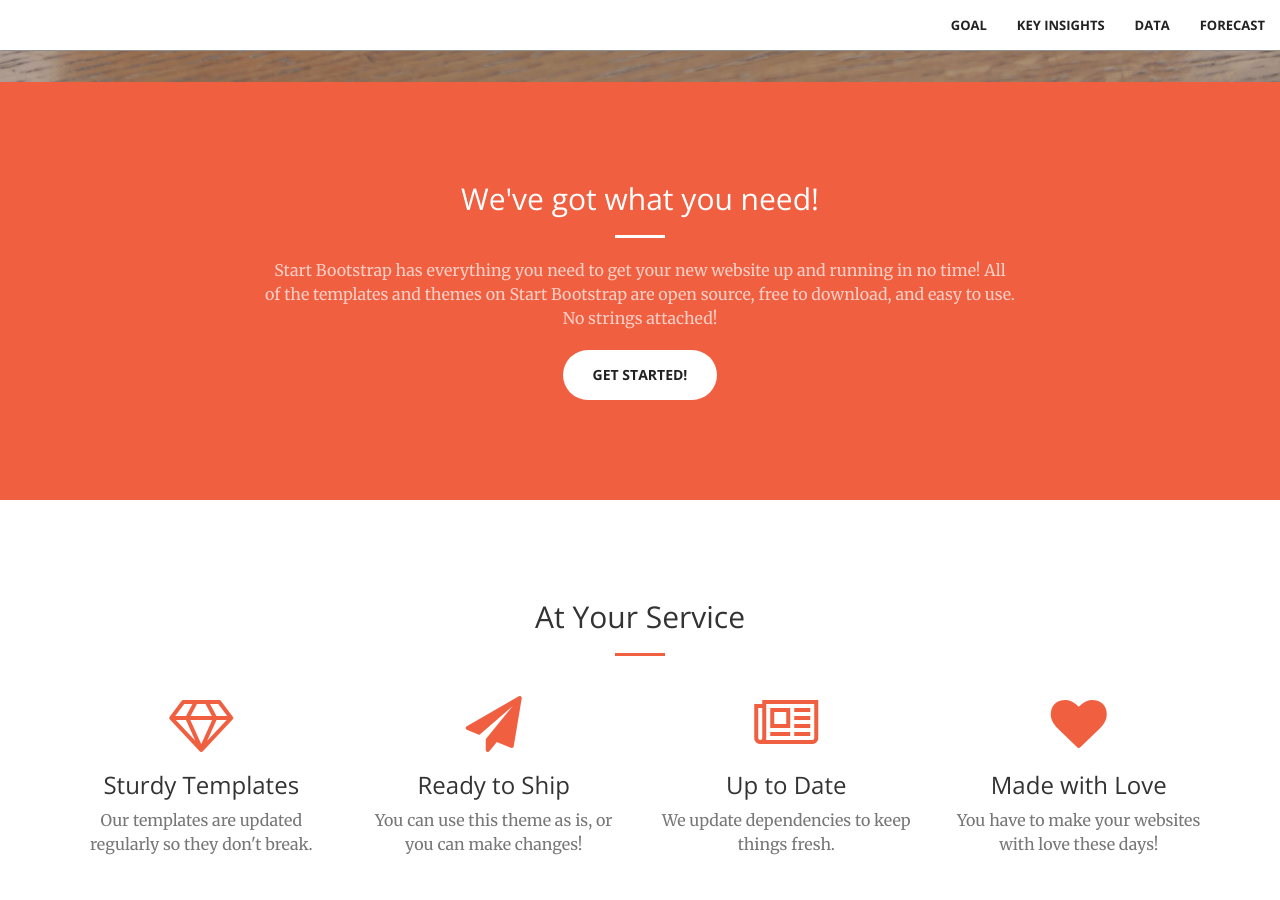
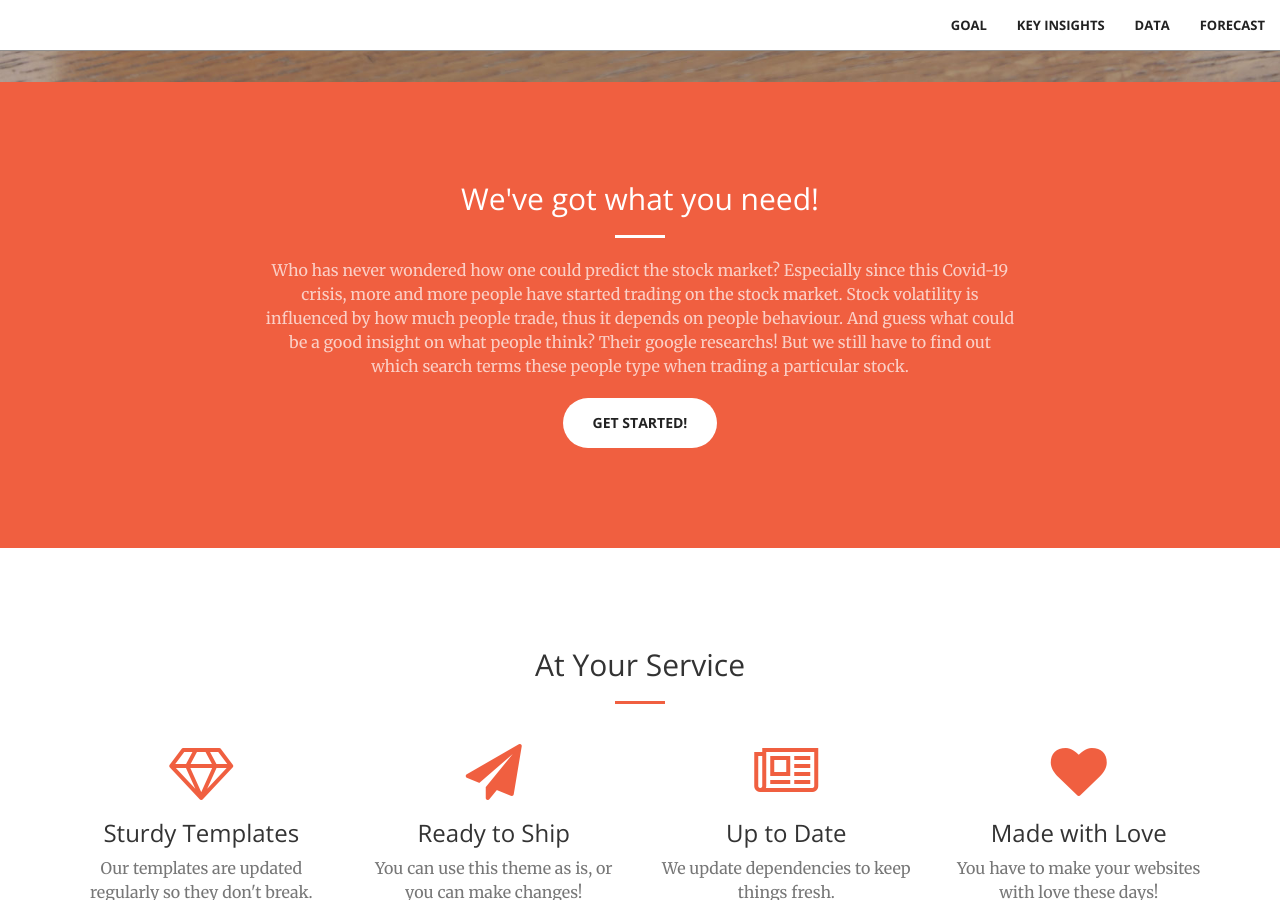
Before and after one commit to Laragervaise/forecasting-stock-volatility, a Jekyll site: the page built from index.html, in a window 1280 px wide and 900 px high, scrolled down 818 px. Built offline with Jekyll 4.4.1, drawn with Linux system fonts in a browser that asks for light colours.

Commit message:
Update call-to-action.html

```diff
--- a/_includes/call-to-action.html
+++ b/_includes/call-to-action.html
@@ -4,7 +4,8 @@
             <div class="col-lg-8 col-lg-offset-2 text-center">
                 <h2 class="section-heading">We've got what you need!</h2>
                 <hr class="light">
-                <p class="text-faded">Start Bootstrap has everything you need to get your new website up and running in no time! All of the templates and themes on Start Bootstrap are open source, free to download, and easy to use. No strings attached!</p>
+                <p class="text-faded">Who has never wondered how one could predict the stock market? Especially since this Covid-19 crisis, more and more people have started trading on the stock market.
+Stock volatility is influenced by how much people trade, thus it depends on people behaviour. And guess what could be a good insight on what people think? Their google researchs! But we still have to find out which search terms these people type when trading a particular stock.</p>
                 <a href="#" class="btn btn-default btn-xl">Get Started!</a>
             </div>
         </div>
```
